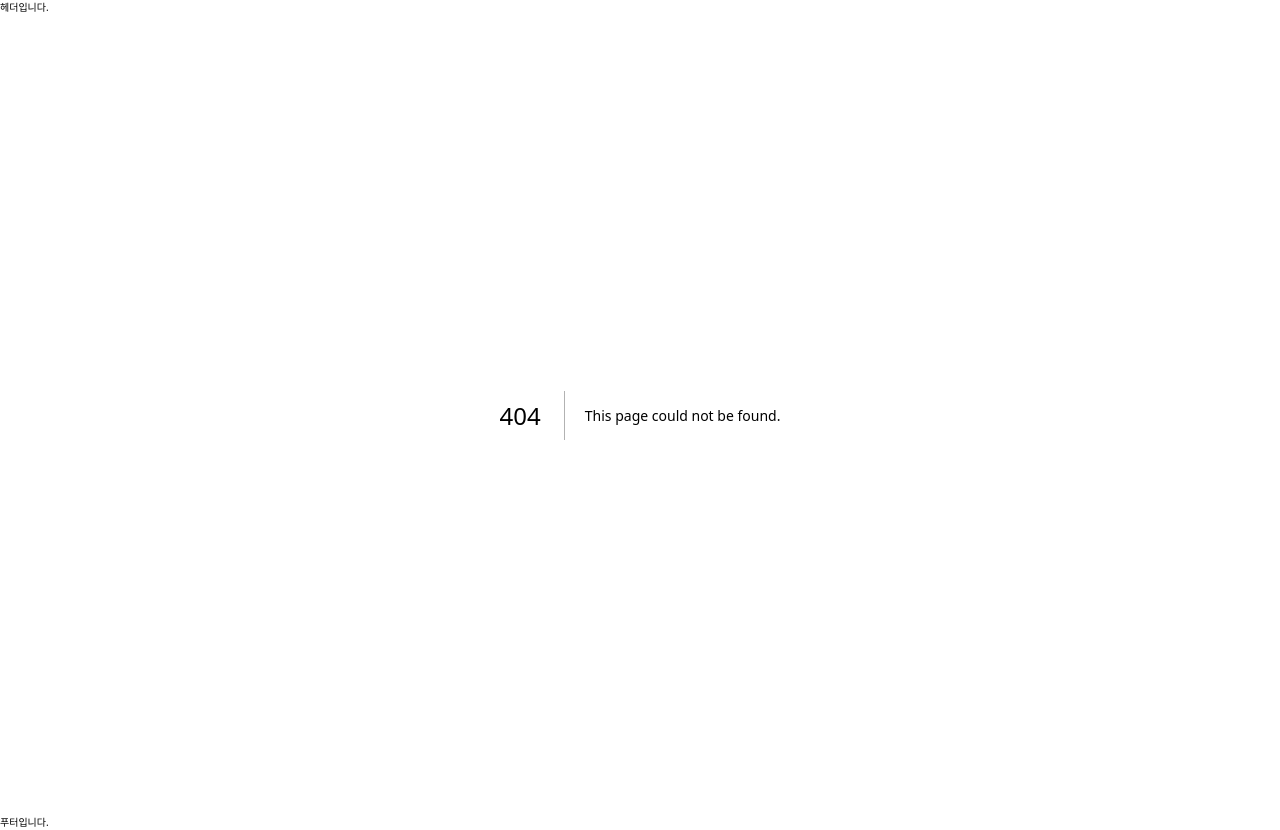
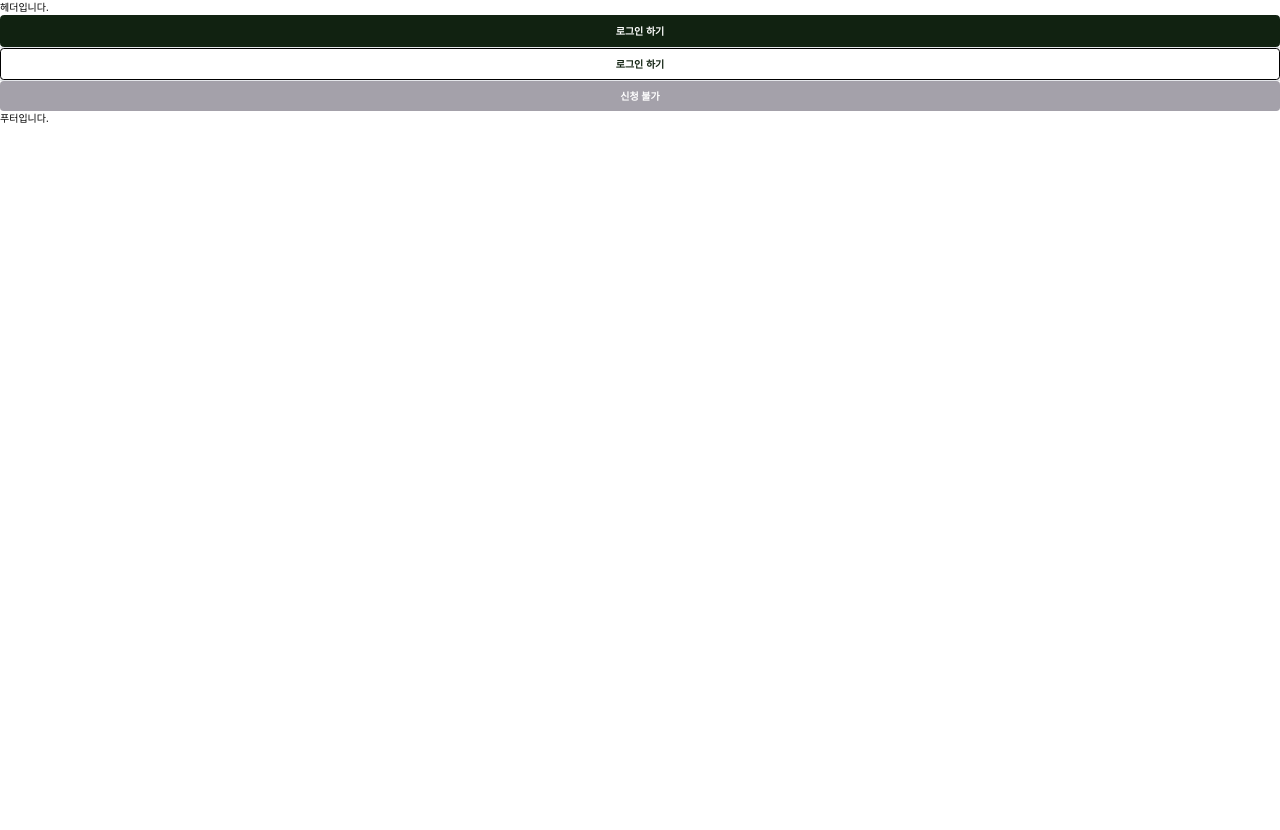
Before and after one commit to wjy308/nomad, a Next.js app: page /preview in a window 1280 px wide. Before the commit this address had no page. After the commit the page ends 800 px from the top, so only its background shows below. Built offline with nearby package versions, Linux system fonts and the light colour scheme.

Commit message:
버튼 컴포넌트

```diff
--- /dev/null
+++ b/src/components/Button/CustomButton/index.tsx
@@ -0,0 +1,27 @@
+import React from 'react';
+
+interface Props {
+  text: string;
+  color: 'black' | 'white';
+  onClick: () => void;
+  width?: string;
+  height?: string;
+}
+
+const CustomButton = ({ text, color, onClick, width = 'w-full', height = 'h-full' }: Props) => {
+  const backgroundColor = color === 'black' ? 'bg-[#112211]' : 'bg-[#ffffff]';
+  const borderColor = color === 'white' ? 'border-[#000000]' : 'border-[#112211]';
+  const textColor = color === 'black' ? 'text-[#ffffff]' : 'text-[#112211]';
+
+  const handleClick = () => {
+    onClick();
+  };
+
+  return (
+    <button type='button' onClick={handleClick} className={`flex justify-center items-center px-5 py-3 ${width} ${height} font-bold border ${borderColor} ${backgroundColor} ${textColor} rounded-md`}>
+      {text}
+    </button>
+  );
+};
+
+export default CustomButton;
--- /dev/null
+++ b/src/components/Button/GrayButton/index.tsx
@@ -0,0 +1,26 @@
+import React from 'react';
+
+interface Props {
+  text: string;
+  onClick: () => void;
+  width?: string;
+  height?: string;
+}
+
+const GrayButton = ({ text, onClick, width = 'w-full', height = 'h-auto' }: Props) => {
+  const handleClick = () => {
+    onClick();
+  };
+
+  return (
+    <button
+      type='button'
+      onClick={handleClick}
+      className={`flex justify-center items-center px-5 py-3 font-bold rounded-md bg-[#a4a1aa] text-white ${width} ${height}`}
+    >
+      {text}
+    </button>
+  );
+};
+
+export default GrayButton;
--- /dev/null
+++ b/src/pages/preview/index.tsx
@@ -0,0 +1,15 @@
+import React from 'react';
+import CustomButton from '@/components/Button/CustomButton';
+import GrayButton from '@/components/Button/GrayButton';
+
+const index = () => (
+  <>
+    <CustomButton text='로그인 하기' color='black' onClick={() => alert('로그인 하기')} />
+    <hr />
+    <CustomButton text='로그인 하기' color='white' onClick={() => alert('로그인 하기')} />
+    <hr />
+    <GrayButton text='신청 불가' onClick={() => alert('신청 불가')} />
+  </>
+);
+
+export default index;
--- a/src/styles/globals.css
+++ b/src/styles/globals.css
@@ -93,7 +93,7 @@ html{
   font-size: 62.5%;
 }
 
-body {
+/* body {
   color: rgb(var(--foreground-rgb));
   background: linear-gradient(
       to bottom,
@@ -101,7 +101,7 @@ body {
       rgb(var(--background-end-rgb))
     )
     rgb(var(--background-start-rgb));
-}
+} */
 
 a {
   color: inherit;
```
Also changed, not shown: .eslintrc.js.
